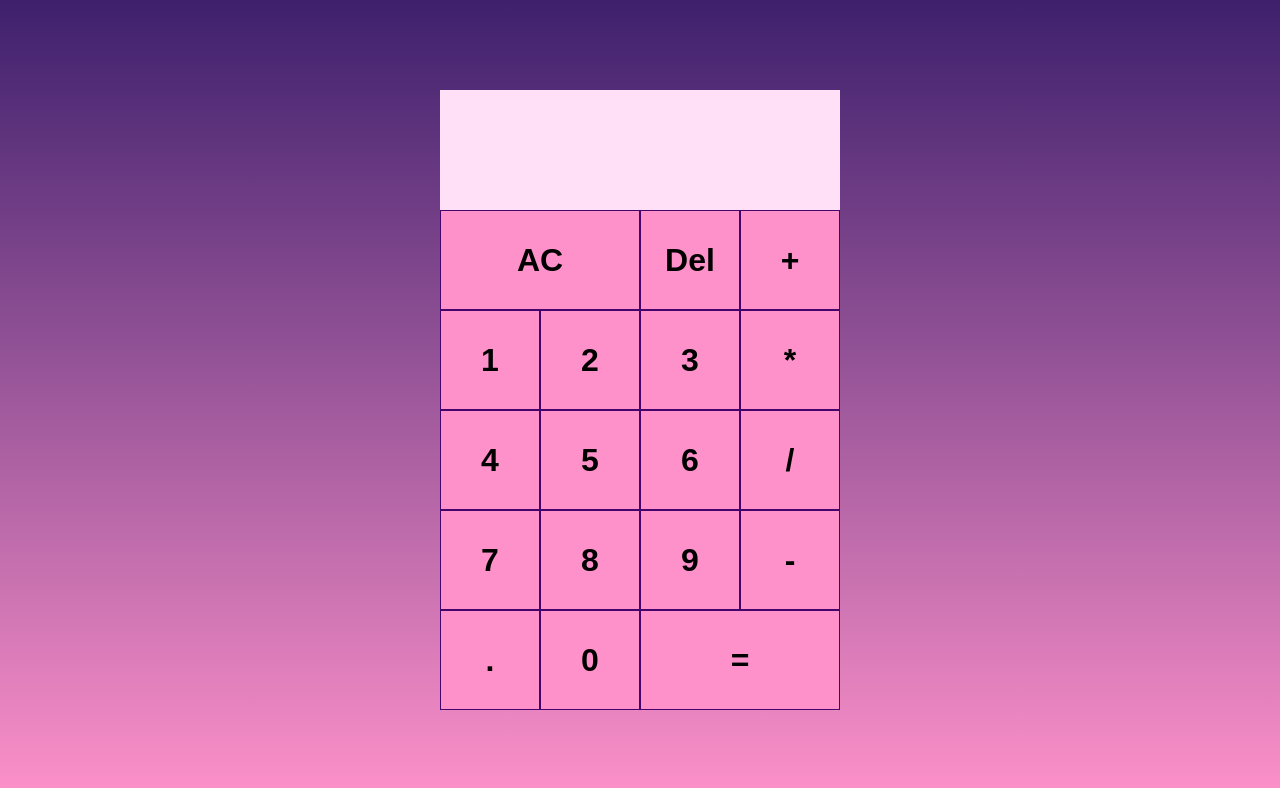
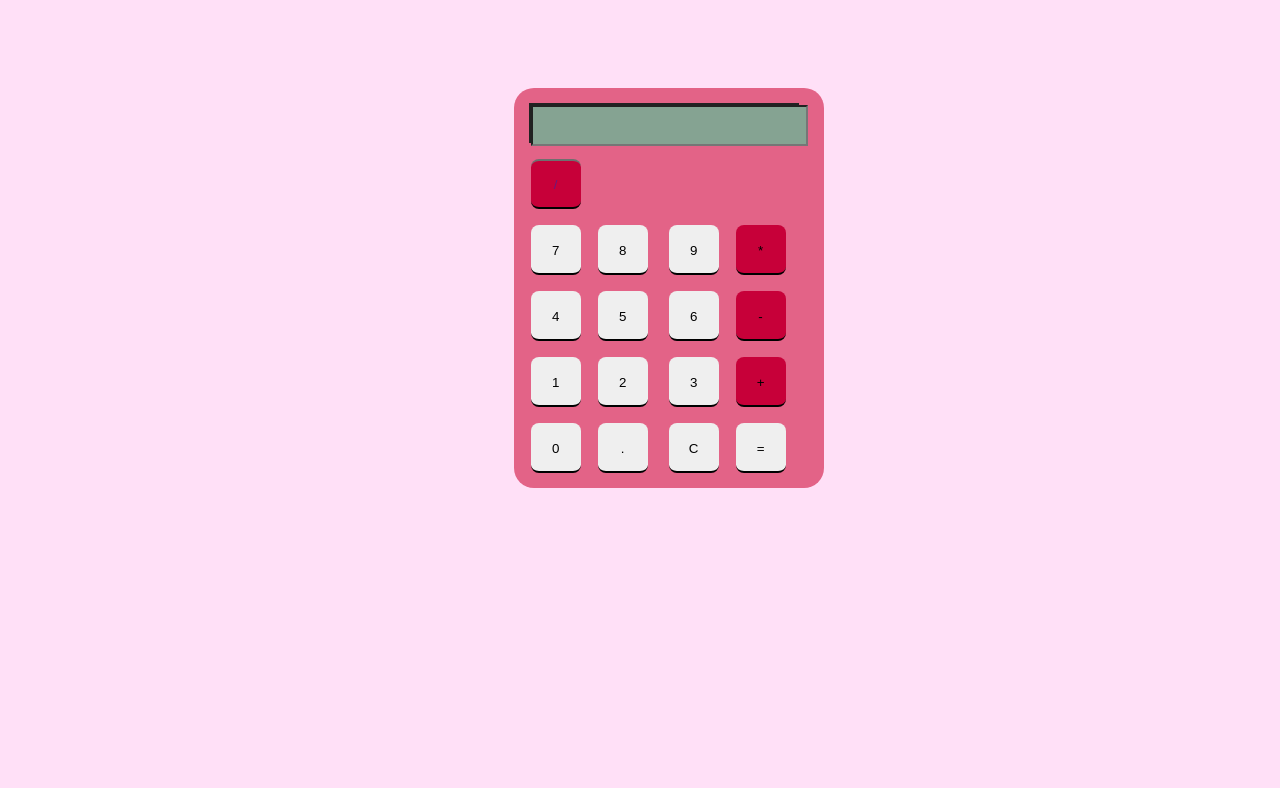
Before and after one commit to ponny99/mamas-calculator, a plain HTML site: page index.html in a window 1280 px wide. Drawn offline with Linux system fonts and the light colour scheme.

Commit message:
changed the button of divide to match the other buttons

```diff
--- a/index.html
+++ b/index.html
@@ -9,30 +9,53 @@
     <script src="spaza.js" defer></script>
 </head>
 <body>
-    <div class="calculator-grid">
-        <div class="output">
-             <div data-previous-operand class="previous-operand"></div>
-             <div data-current-operand class="current-operand"></div>
-            </div>
-            <button data-all-clear class="span-two">AC</button>
-            <button data-delete>Del</button>
-            <button data-operation>+</button>
-            <button data-number>1</button>
-            <button data-number>2</button>
-            <button data-number>3</button>
-            <button data-operation>*</button>
-            <button data-number>4</button>
-            <button data-number>5</button>
-            <button data-number>6</button>
-            <button data-operation>/</button>
-            <button data-number>7</button>
-            <button data-number>8</button>
-            <button data-number>9</button>
-            <button data-operation>-</button>
-            <button data-number>.</button>
-            <button data-number>0</button>
-            <button data-equal class="span-two">=</button>
-             </div>
+     <div class="box">
+<div class="display"><input type="text" readonly size="18" id="d"></div>
+<div class="keys">
+    <p><input type="button" class="button gray"
 
+    value="/" onclick='v("/")'></p>
+    <p><input type="button" class="button black"
+
+    value="7" onclick='v("7")'><input type="button"
+
+    class="button black" value="8" onclick='v("8")'>
+    <input type="button" class="button black" value="9"
+
+    onclick='v("9")'><input type="button"
+
+    class="button pink" value="*" onclick='v("*")'></p>
+    <p><input type="button" class="button black"
+
+    value="4" onclick='v("4")'><input type="button"
+
+    class="button black" value="5" onclick='v("5")'>
+    <input type="button" class="button black" value="6"
+
+    onclick='v("6")'><input type="button"
+
+    class="button pink" value="-" onclick='v("-")'></p>
+    <p><input type="button" class="button black"
+
+    value="1" onclick='v("1")'><input type="button"
+
+    class="button black" value="2" onclick='v("2")'>
+    <input type="button" class="button black" value="3"
+
+    onclick='v("3")'><input type="button"
+
+    class="button pink" value="+" onclick='v("+")'></p>
+    <p><input type="button" class="button black"
+
+    value="0" onclick='v("0")'><input type="button"
+
+    class="button black" value="." onclick='v(".")'>
+    <input type="button" class="button black" value="C"
+
+    onclick='c("")'><input type="button"
+
+    class="button orange" value="=" onclick='e()'></p>
+</div>
+</div>
 </body>
 </html>
--- a/spaza.js
+++ b/spaza.js
@@ -1,103 +1,20 @@
-class calculator {
-    constructor(previousOperandTextElement, currentOperandTextElement){
-        this.previousOperandTextElement = previousOperandTextElement
-        this.currentOperandTextElement = currentOperandTextElement
-        this.clear()
-    }
-    clear(){
-        this.currentOperand =''
-        this.currentOperand =''
-        this.operation = undefined
 
-    }
-    delete(){
-     this.currentOperand = this.currentOperand.toString().slice(0, -1)
-    }
-    appendNumber(number){
-    if (number === '.' && this.currentOperand.includes('.')) return
-    this.currentOperand = this.currentOperand.toString() + number.tostring()
-    }
-    chooseOperation(operation){
-     if (this.currentOperand === '') return
-     if (this.previousOperand !== ''){
-         this.compute()
-     }
-     this.operation = operation
-     this.previousOperand = this.currentOperand
-     this.currentOperand =''
-    }
-    getDisplayNumber(number)
-    compute(){
-    let compuation
-    const prev = parseFloat(this.previousOperand)
-    const current = parseFloat(this.currentOperand)
-    if (isNaN(prev) || isNaN(current)) return
-     switch (this.operation){
-         case '+':
-         compuation = prev + current
-         break
-      case '-':
-         compuation = prev - current
-         break
-      case '*':
-         compuation = prev * current
-         break
-      case '/':
-         compuation = prev / current
-         break
-         default:
-         return
-        }
-        this.currentOperand = compuation
-        this.operation = undefined
-        this.previousOperand = ''
-    }
-    updateDisplay(){
-    this.currentOperandTextElement.innerText = this.currentOperand
-   if (this.operation != null) {
-      this.previousOperandTextElement.innerText =
-      `&{this.previousOperand}&{this.operation}`
-      }
-    }
+function c(val)
+{
+document.getElementById("d").value=val;
 }
-
-
-
-const numberButtons = document.querySelectorAll('[data-number]')
-const operationButtons = document.querySelectorAll('[data-number]')
-const equalsButtons = document.querySelector('[data-equal]')
-const deleteButtons = document.querySelector('[data-delete]')
-const allClearButtons = document.querySelector('[data-nallClear]')
-const dataPreviousOperandTextElement = document.querySelector('[data-previous-operand]')
-const dataCurrentOperandTextElement = document.querySelector('[data-current-operand]')
-
-const calculator =  new calculator (currentOperandTextElement ,previousOperandTextElement)
-
-numberButtons.forEach(Button => {
-    button.addEvenListener('click', () => {
-     calaculator.appendNumber(button.innerText)
-     calculator.updateDisplay()
-    })
-
-})
-operationButtons.forEach(Button => {
-    button.addEvenListener('click', () => {
-     calaculator.chooseOperation(button.innerText)
-     calculator.updateDisplay()
-    })
-
-})
-
-equalsButton.addEventListener('click', button =>{
-    calculator.compute()
-    calculator.updateDisplay()
-})
-
-allClearButton.addEventListener('click', button =>{
-    calculator.clear()
-    calculator.updateDisplay()
-})
-deleteButton.addEventListener('click', button =>{
-    calculator.delete()
-    calculator.updateDisplay()
-})
+function v(val)
+{
+document.getElementById("d").value+=val;
+}
+function e()
+{
+try
+{
+  c(eval(document.getElementById("d").value))
+}
+catch(e)
+{
+  c('Error')
+}
+}
--- a/style.css
+++ b/style.css
@@ -1,58 +1,100 @@
-*, *::before, *::after {
-    margin: 0;
-    padding: 0;
-    outline: none;
-    box-sizing: border-box;
+body
+{
+background-color: #ffe0f7;
 }
-body{
-     display: flex;
-    text-align: center;
-    justify-content: center;
-    align-items: center;
-    min-height: 100vh;
-    background: linear-gradient(#3e206d ,#fe91ca);
-    background-color: #be8abf;
+.box
+{
+background-color:#e36387;
+height:400px;
+width:310px;
+border-radius:20px;
+position:relative;
+top:80px;
+left:40%;
 }
-.calculator-grid{
-    display: grid;
-    align-content: center;
-    justify-content: center;
-    min-height: 100vh;
-    grid-template-columns: repeat(4 ,100px);
-    grid-template-rows: minmax(120px , auto)repeat(5, 100px);
-
+.display
+{
+ background-color:#222;
+width:270px;
+position:relative;
+left:15px;
+top:15px;
+height:40px;
 }
-.calculator-grid > button{
-    cursor: pointer;
-    border: 1px solid #45046a;
-    color: black;
-    font-size: 2rem;
-    font-weight: bold;
-    outline: none;
-     background-color:  #fe91ca;
+.display input
+{
+position:relative;
+left:2px;
+top:2px;
+height:35px;
+color:black;
+background-color:#85a392;
+font-size:23px;
+text-align:right;
 }
-.calculator-grid > button:hover{
-    background-color: rgba(255, 255 ,255 , 90);
+.keys
+{
+position:relative;
+top:15px;
 }
-.span-two{
-    grid-column: span 2;
+.button
+{
+width:50px;
+height:50px;
+border:none;
+border-radius:8px;
+margin-left:17px;
+cursor:pointer;
+border-top:2px solid transparent;
 }
-.output {
-    grid-column: 1 / -1;
-    background-color: #ffe0f7;
-    display: flex;
-    align-items: flex-end;
-    justify-content: space-between;
-    flex-direction: column;
-    padding: 10px;
-    word-wrap: break-word;
-    word-break: break-all;
+.button.gray
+{
+color: #6a197d ;
+background-color: #c70039;
+border-bottom:black 2px solid;
+border-top:2px #6f6f6f solid;
 }
-.output .previous-operand {
-    color: #3e206d;
-    font-size: 1.5em;
+.button.pink
+{
+color:black;
+background-color:#c70039;
+border-bottom:black 2px solid;
 }
-.output .current-operand {
-    color: #45046a;
-    font-size: 2.5em;
+.button.black
+{
+color:black;
+background-color:303030;
+border-bottom:black 2px solid;
+border-top:2px 303030 solid;
 }
+.button.orange
+{
+color:black;
+background-color:FF9933;
+border-bottom:black 2px solid;
+border-top:2px FF9933 solid;
+}
+.gray:active
+{
+border-top:black 2px solid;
+border-bottom:2px #6f6f6f solid;
+}
+.pink:active
+{
+border-top:black 2px solid;
+border-bottom:#ff4561 2px solid;
+}
+.black:active
+{
+border-top:black 2px solid;
+border-bottom:#303030 2px solid;
+}
+.orange:active
+{
+border-top:black 2px solid;
+border-bottom:FF9933 2px solid;
+}
+p
+{
+line-height:10px;
+}
```
